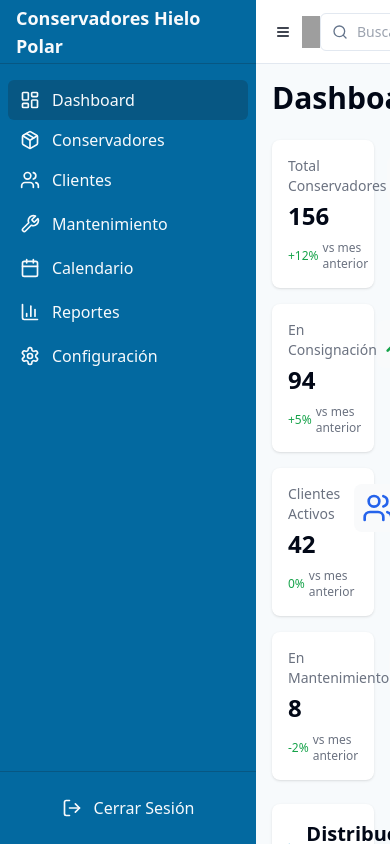
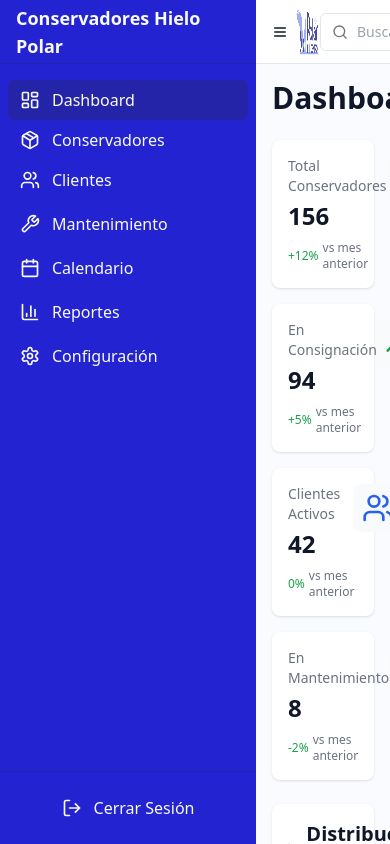
Before and after one commit to omarviga/hielopolar-conservadores, a React (Vite) app: page / in a window 390 px wide. Built offline with nearby package versions, Linux system fonts and the light colour scheme; grey boxes are pictures that could not be loaded.

Commit message:
feat: Add company logo and color scheme
Implement the company logo and apply a color scheme to match the app's style.

```diff
--- a/src/components/Navbar.tsx
+++ b/src/components/Navbar.tsx
@@ -16,8 +16,11 @@ const Navbar: React.FC<NavbarProps> = ({ toggleSidebar }) => {
           <Menu className="h-5 w-5" />
         </Button>
         <div className="flex items-center gap-2">
-          <img src="/placeholder.svg" alt="Hielo Polar" className="h-8 w-8" />
-          <span className="font-semibold text-xl text-polar-700 hidden sm:inline-block">Hielo Polar</span>
+          <img
+            src="/lovable-uploads/c1da25b1-89e2-4efd-b463-7c1df36a52bd.png"
+            alt="Hielo Polar del Centro"
+            className="h-12 w-auto"
+          />
         </div>
       </div>
 
--- a/src/index.css
+++ b/src/index.css
@@ -1,86 +1,85 @@
-
 @tailwind base;
 @tailwind components;
 @tailwind utilities;
 
 @layer base {
   :root {
-    --background: 210 50% 98%;
-    --foreground: 222.2 84% 4.9%;
+    --background: 230 100% 99%;
+    --foreground: 222 47% 11%;
 
     --card: 0 0% 100%;
-    --card-foreground: 222.2 84% 4.9%;
+    --card-foreground: 222 47% 11%;
 
     --popover: 0 0% 100%;
-    --popover-foreground: 222.2 84% 4.9%;
+    --popover-foreground: 222 47% 11%;
 
-    --primary: 201 96% 32%;
+    --primary: 240 71% 48%;
     --primary-foreground: 210 40% 98%;
 
-    --secondary: 210 40% 96.1%;
-    --secondary-foreground: 222.2 47.4% 11.2%;
+    --secondary: 240 5% 96%;
+    --secondary-foreground: 222 47% 11%;
 
-    --muted: 210 40% 96.1%;
-    --muted-foreground: 215.4 16.3% 46.9%;
+    --muted: 240 5% 96%;
+    --muted-foreground: 240 4% 46%;
 
-    --accent: 210 40% 96.1%;
-    --accent-foreground: 222.2 47.4% 11.2%;
+    --accent: 240 5% 96%;
+    --accent-foreground: 222 47% 11%;
 
-    --destructive: 0 84.2% 60.2%;
+    --destructive: 0 84% 60%;
     --destructive-foreground: 210 40% 98%;
 
-    --border: 214.3 31.8% 91.4%;
-    --input: 214.3 31.8% 91.4%;
-    --ring: 201 96% 32%;
+    --border: 214 32% 91%;
+    --input: 214 32% 91%;
+    --ring: 240 71% 48%;
 
     --radius: 0.5rem;
 
-    --sidebar-background: 201 96% 32%;
+    --sidebar-background: 240 71% 48%;
     --sidebar-foreground: 210 40% 98%;
     --sidebar-primary: 210 40% 98%;
-    --sidebar-primary-foreground: 201 96% 32%;
-    --sidebar-accent: 201 90% 27%;
+    --sidebar-primary-foreground: 240 71% 48%;
+    --sidebar-accent: 240 65% 40%;
     --sidebar-accent-foreground: 210 40% 98%;
-    --sidebar-border: 201 90% 27%;
+    --sidebar-border: 240 65% 40%;
     --sidebar-ring: 210 40% 98%;
   }
 
   .dark {
-    --background: 222.2 84% 4.9%;
+    --background: 222 47% 11%;
     --foreground: 210 40% 98%;
 
-    --card: 222.2 84% 4.9%;
+    --card: 222 47% 11%;
     --card-foreground: 210 40% 98%;
 
-    --popover: 222.2 84% 4.9%;
+    --popover: 222 47% 11%;
     --popover-foreground: 210 40% 98%;
 
-    --primary: 201 96% 32%;
+    --primary: 240 71% 48%;
     --primary-foreground: 210 40% 98%;
 
-    --secondary: 217.2 32.6% 17.5%;
+    --secondary: 240 5% 96%;
     --secondary-foreground: 210 40% 98%;
 
-    --muted: 217.2 32.6% 17.5%;
-    --muted-foreground: 215 20.2% 65.1%;
+    --muted: 240 5% 96%;
+    --muted-foreground: 240 4% 46%;
 
-    --accent: 217.2 32.6% 17.5%;
+    --accent: 240 5% 96%;
     --accent-foreground: 210 40% 98%;
 
     --destructive: 0 62.8% 30.6%;
     --destructive-foreground: 210 40% 98%;
 
-    --border: 217.2 32.6% 17.5%;
-    --input: 217.2 32.6% 17.5%;
+    --border: 240 5% 96%;
+    --input: 240 5% 96%;
     --ring: 212.7 26.8% 83.9%;
 
-    --sidebar-background: 222.2 47.4% 11.2%;
+    --sidebar-background: 222 47% 11%;
     --sidebar-foreground: 210 40% 98%;
-    --sidebar-primary: 201 96% 32%;
+    --sidebar-primary: 240 71% 48%;
     --sidebar-primary-foreground: 210 40% 98%;
-    --sidebar-accent: 217.2 32.6% 17.5%;
+    --sidebar-accent: 240 5% 96%;
     --sidebar-accent-foreground: 210 40% 98%;
-    --sidebar-border: 217.2 32.6% 17.5%;
+    --sidebar-border: 240 5% 96%;
     --sidebar-ring: 212.7 26.8% 83.9%;
   }
 }
@@ -89,7 +88,6 @@
   * {
     @apply border-border;
   }
-
   body {
     @apply bg-background text-foreground;
     font-feature-settings: "rlig" 1, "calt" 1;
--- a/tailwind.config.ts
+++ b/tailwind.config.ts
@@ -1,4 +1,3 @@
-
 import type { Config } from "tailwindcss";
 
 export default {
@@ -13,45 +12,57 @@ export default {
   theme: {
     container: {
       center: true,
-			padding: '2rem',
+      padding: "2rem",
       screens: {
-				'2xl': '1400px'
-			}
+        "2xl": "1400px",
+      },
     },
     extend: {
       colors: {
-				border: 'hsl(var(--border))',
-				input: 'hsl(var(--input))',
-				ring: 'hsl(var(--ring))',
-				background: 'hsl(var(--background))',
-				foreground: 'hsl(var(--foreground))',
+        border: "hsl(var(--border))",
+        input: "hsl(var(--input))",
+        ring: "hsl(var(--ring))",
+        background: "hsl(var(--background))",
+        foreground: "hsl(var(--foreground))",
         primary: {
-					DEFAULT: 'hsl(var(--primary))',
-					foreground: 'hsl(var(--primary-foreground))'
+          DEFAULT: "hsl(var(--primary))",
+          foreground: "hsl(var(--primary-foreground))",
         },
         secondary: {
-					DEFAULT: 'hsl(var(--secondary))',
-					foreground: 'hsl(var(--secondary-foreground))'
+          DEFAULT: "hsl(var(--secondary))",
+          foreground: "hsl(var(--secondary-foreground))",
         },
         destructive: {
-					DEFAULT: 'hsl(var(--destructive))',
-					foreground: 'hsl(var(--destructive-foreground))'
+          DEFAULT: "hsl(var(--destructive))",
+          foreground: "hsl(var(--destructive-foreground))",
         },
         muted: {
-					DEFAULT: 'hsl(var(--muted))',
-					foreground: 'hsl(var(--muted-foreground))'
+          DEFAULT: "hsl(var(--muted))",
+          foreground: "hsl(var(--muted-foreground))",
         },
         accent: {
-					DEFAULT: 'hsl(var(--accent))',
-					foreground: 'hsl(var(--accent-foreground))'
+          DEFAULT: "hsl(var(--accent))",
+          foreground: "hsl(var(--accent-foreground))",
         },
         popover: {
-					DEFAULT: 'hsl(var(--popover))',
-					foreground: 'hsl(var(--popover-foreground))'
+          DEFAULT: "hsl(var(--popover))",
+          foreground: "hsl(var(--popover-foreground))",
         },
         card: {
-					DEFAULT: 'hsl(var(--card))',
-					foreground: 'hsl(var(--card-foreground))'
+          DEFAULT: "hsl(var(--card))",
+          foreground: "hsl(var(--card-foreground))",
+        },
+        polar: {
+          50: '#eef3ff',
+          100: '#e0e9ff',
+          200: '#c7d6ff',
+          300: '#a5b8ff',
+          400: '#8491ff',
+          500: '#6d6bf7',
+          600: '#5d4ee8',
+          700: '#4e3ecc',
+          800: '#4035a3',
+          900: '#363182',
         },
         sidebar: {
           DEFAULT: 'hsl(var(--sidebar-background))',
@@ -63,18 +74,6 @@ export default {
           border: 'hsl(var(--sidebar-border))',
           ring: 'hsl(var(--sidebar-ring))'
         },
-				polar: {
-					50: '#f0f9ff',
-					100: '#e0f2fe',
-					200: '#bae6fd',
-					300: '#7dd3fc',
-					400: '#38bdf8',
-					500: '#0ea5e9',
-					600: '#0284c7',
-					700: '#0369a1',
-					800: '#075985',
-					900: '#0c4a6e',
-				}
       },
       borderRadius: {
         lg: 'var(--radius)',
```
Also changed, not shown: public/lovable-uploads/c1da25b1-89e2-4efd-b463-7c1df36a52bd.png (added). Lines whose indentation alone changed are shown as unchanged.
